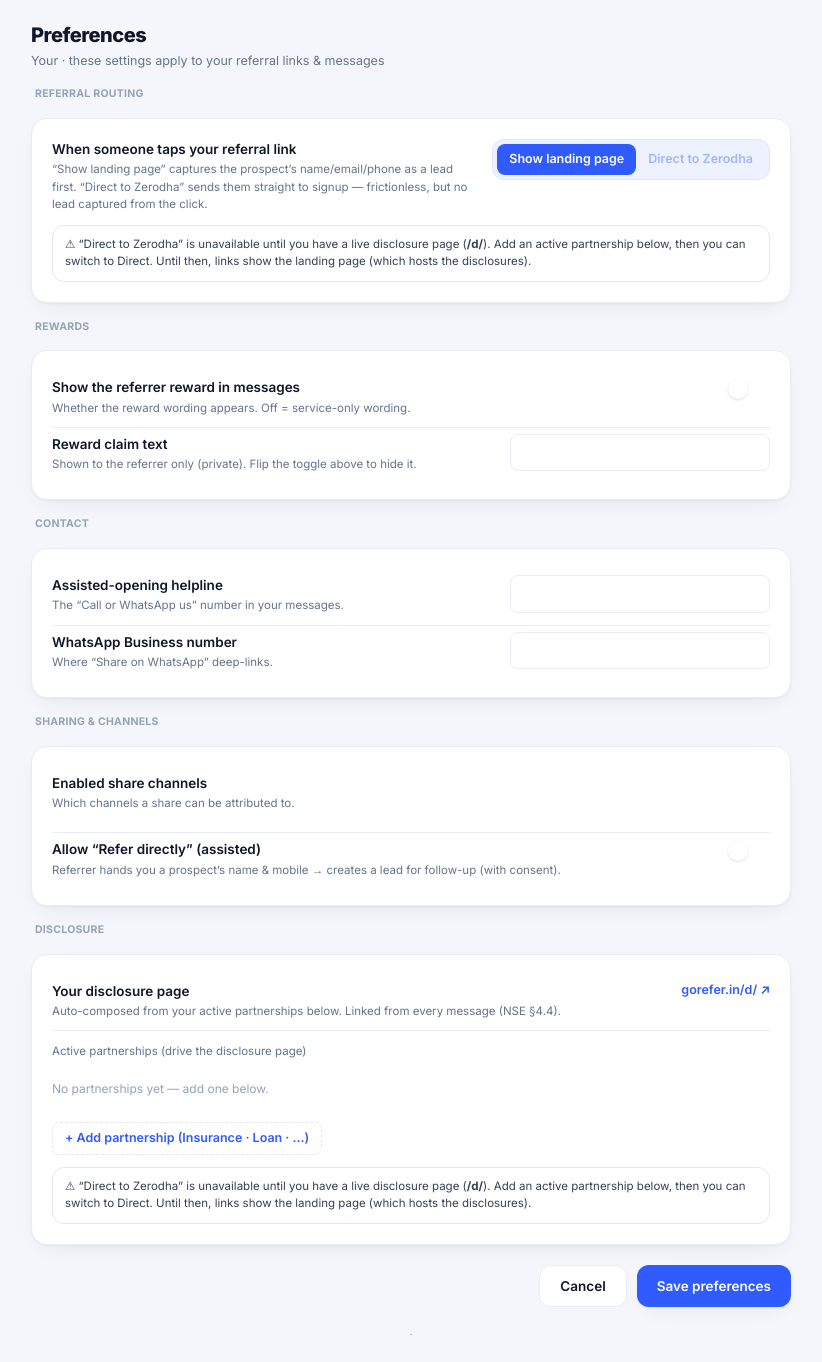
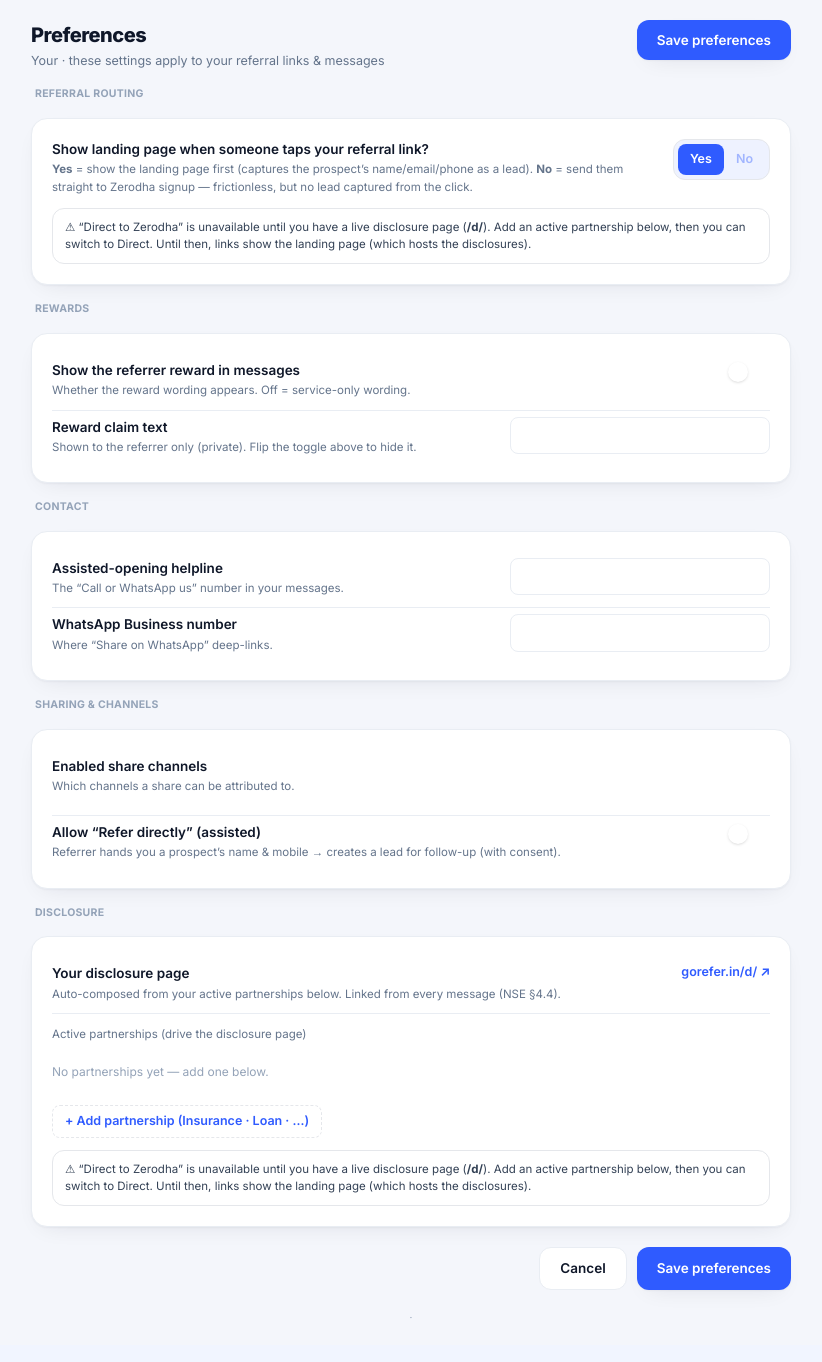
Before and after one commit to abhayla/gorefer, a Django app: template templates/dashboard/preferences.html in a window 1280 px wide. Shown: the part 87-1449 px from the top of the page, without its empty margins (229-1051 px from the left). After the commit the page ends 1405 px from the top, so only its background shows below. Run offline with Django 5.2, Linux system fonts and the light colour scheme; the template is opened without the code that fills it, so the values that code supplies are empty.

Commit message:
feat(Q-M-PREF): top Save button + reframe landing-mode as Yes/No
- Add a "Save preferences" button in the header (right-aligned) that submits
  the same form as the bottom Save (via form="prefs_form").
- Reframe the landing-mode segmented control as a Yes/No question:
  "Show landing page when someone taps your referral link?" — Yes=page,
  No=direct. Underlying LANDING_MODE=page|direct value and all server logic
  (incl. the ADR-032 direct-needs-live-/d/{slug} coupling) unchanged.
- Update tests for the new labels/option text (assertion intent preserved)
  and add a top-Save-submits-the-form assertion.

Co-Authored-By: Claude Opus 4.8 (1M context) <noreply@anthropic.com>
Claude-Session: https://claude.ai/code/session_01UTFU4zVuh5Xu8RuQBVuAXj

```diff
--- a/templates/dashboard/preferences.html
+++ b/templates/dashboard/preferences.html
@@ -8,11 +8,18 @@ for the per-tenant config cascade — LANDING_MODE is set HERE, not via a backen
 
 <div class="max-w-[760px] mx-auto space-y-4">
 
-  <div>
-    <h1 class="text-[20px] font-extrabold tracking-tight">Preferences</h1>
-    <p class="text-[12.5px] text-ink-500 mt-0.5">
-      {{ sub_broker_name|default:"Your" }} · these settings apply to your referral links &amp; messages
-    </p>
+  <div class="flex items-start justify-between gap-4">
+    <div>
+      <h1 class="text-[20px] font-extrabold tracking-tight">Preferences</h1>
+      <p class="text-[12.5px] text-ink-500 mt-0.5">
+        {{ sub_broker_name|default:"Your" }} · these settings apply to your referral links &amp; messages
+      </p>
+    </div>
+    {# Top Save — submits the same preferences form as the bottom Save (form="prefs_form"). #}
+    <button type="submit" form="prefs_form"
+            class="flex-none rounded-xl bg-cobalt-600 text-white px-5 py-2.5 text-[13.5px] font-semibold card">
+      Save preferences
+    </button>
   </div>
 
   {% if saved %}
@@ -22,7 +29,7 @@ for the per-tenant config cascade — LANDING_MODE is set HERE, not via a backen
     </div>
   {% endif %}
 
-  <form method="post" action="{% url 'dashboard_preferences' %}" class="space-y-4">
+  <form id="prefs_form" method="post" action="{% url 'dashboard_preferences' %}" class="space-y-4">
     {% csrf_token %}
 
     {# ---- Referral routing (LANDING_MODE) --------------------------------- #}
@@ -30,26 +37,26 @@ for the per-tenant config cascade — LANDING_MODE is set HERE, not via a backen
     <div class="rounded-2xl bg-white border border-line card p-5">
       <div class="flex items-start justify-between gap-4">
         <div class="flex-1">
-          <div class="text-[13.5px] font-semibold">When someone taps your referral link</div>
+          <div class="text-[13.5px] font-semibold">Show landing page when someone taps your referral link?</div>
           <div class="text-[11.5px] text-ink-500 mt-0.5">
-            “Show landing page” captures the prospect’s name/email/phone as a lead first.
-            “Direct to Zerodha” sends them straight to signup — frictionless, but no lead
-            captured from the click.
+            <b>Yes</b> = show the landing page first (captures the prospect’s name/email/phone
+            as a lead). <b>No</b> = send them straight to Zerodha signup — frictionless, but no
+            lead captured from the click.
           </div>
         </div>
-        {# Segmented control → hidden landing_mode input. Direct disabled without a live /d/{slug}. #}
+        {# Yes/No control → hidden landing_mode input. Yes=page, No=direct. No disabled without a live /d/{slug}. #}
         <div class="inline-flex flex-none rounded-xl bg-cobalt-50 border border-cobalt-200 p-1">
           <button type="button" data-mode="page"
                   class="seg-btn text-[12.5px] font-semibold px-3 py-1.5 rounded-lg whitespace-nowrap
                          {% if prefs.landing_mode != 'direct' %}bg-cobalt-600 text-white{% else %}text-cobalt-600{% endif %}">
-            Show landing page
+            Yes
           </button>
           <button type="button" data-mode="direct"
                   class="seg-btn text-[12.5px] font-semibold px-3 py-1.5 rounded-lg whitespace-nowrap
                          {% if prefs.landing_mode == 'direct' %}bg-cobalt-600 text-white{% else %}text-cobalt-600{% endif %}
                          {% if not direct_allowed %}opacity-40 cursor-not-allowed{% endif %}"
                   {% if not direct_allowed %}disabled title="Needs a live disclosure page first"{% endif %}>
-            Direct to Zerodha
+            No
           </button>
         </div>
       </div>
```
Also changed, not shown: tests/test_qmpref_preferences.py (+18 -2 lines).
